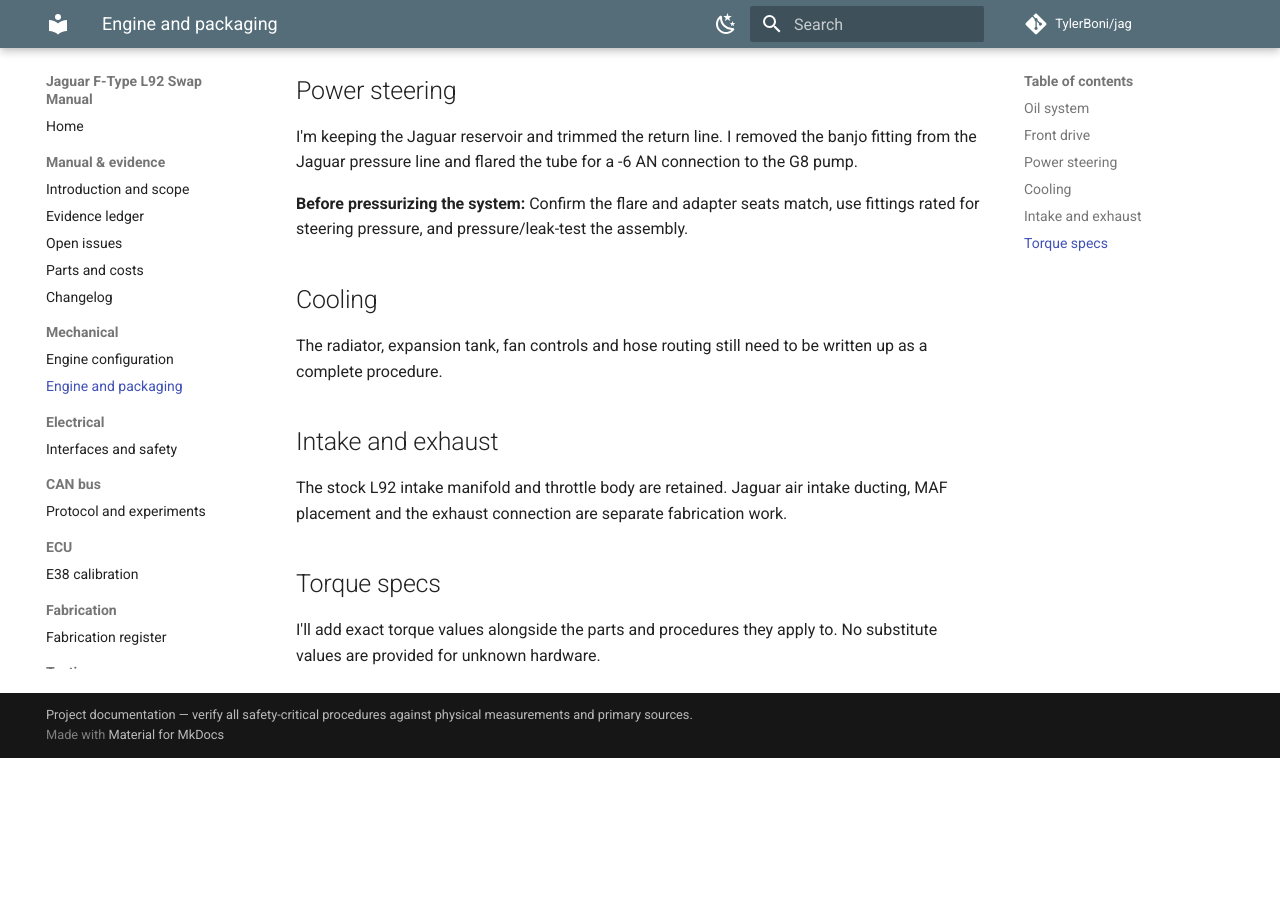
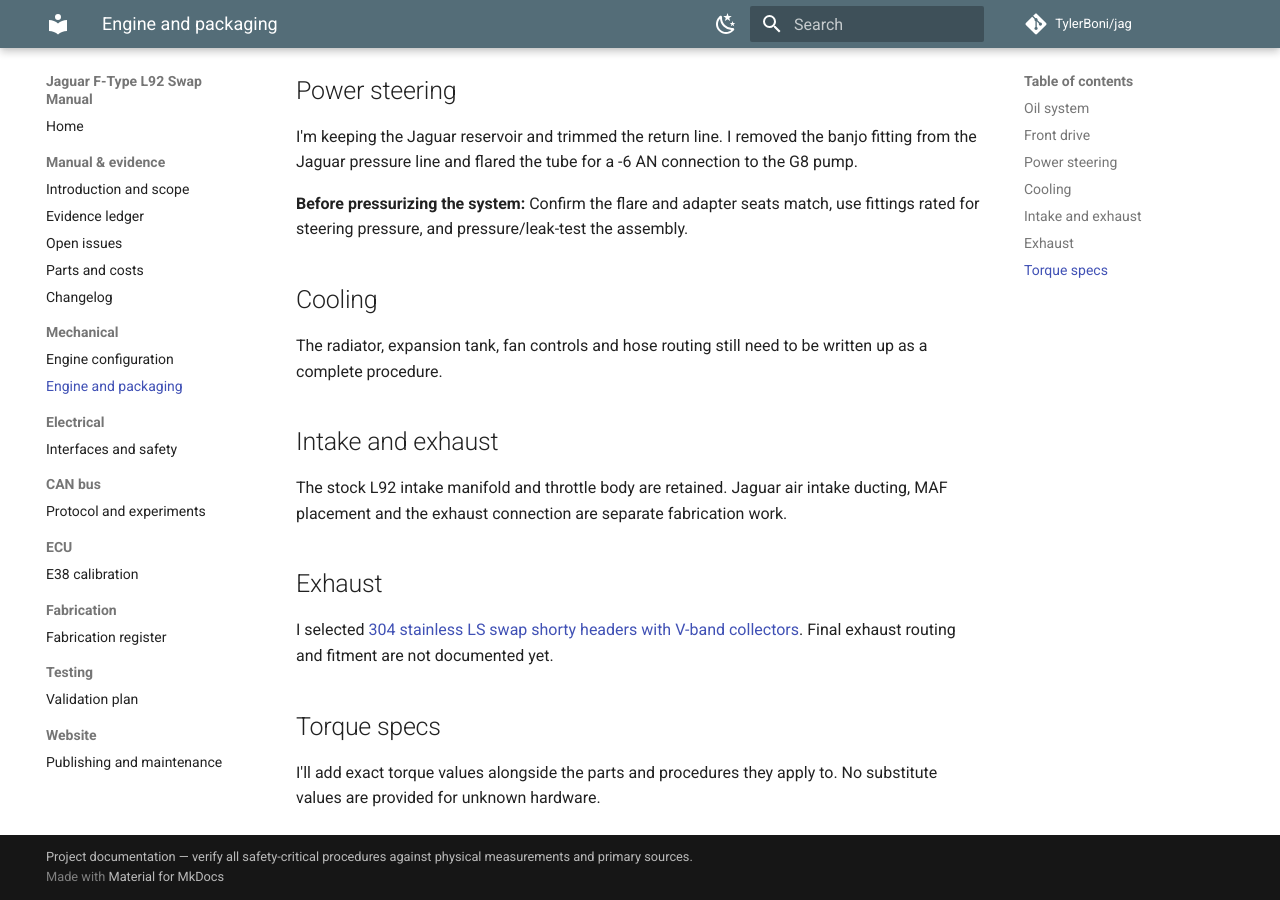
Before and after one commit to TylerBoni/jag, an MkDocs documentation site: the page built from build-manual/docs/mechanical/engine-and-packaging.md, in a window 1280 px wide and 900 px high, scrolled down 852 px. Built offline with MkDocs 1.6.1 and Material for MkDocs 9.7.7, drawn with Linux system fonts in a browser that asks for light colours; comment, search, counter and statistics services are not loaded; before the commit the page ends 1610 px from its top, so only the background shows below that.

```diff
--- a/build-manual/docs/mechanical/engine-and-packaging.md
+++ b/build-manual/docs/mechanical/engine-and-packaging.md
@@ -35,6 +35,10 @@ The radiator, expansion tank, fan controls and hose routing still need to be wri
 
 The stock L92 intake manifold and throttle body are retained. Jaguar air intake ducting, MAF placement and the exhaust connection are separate fabrication work.
 
+## Exhaust
+
+I selected [304 stainless LS swap shorty headers with V-band collectors](https://www.amazon.com/dp/B0FSSYLB5T?tag=tylerboni-20). Final exhaust routing and fitment are not documented yet.
+
 ## Torque specs
 
 I'll add exact torque values alongside the parts and procedures they apply to. No substitute values are provided for unknown hardware.
```
